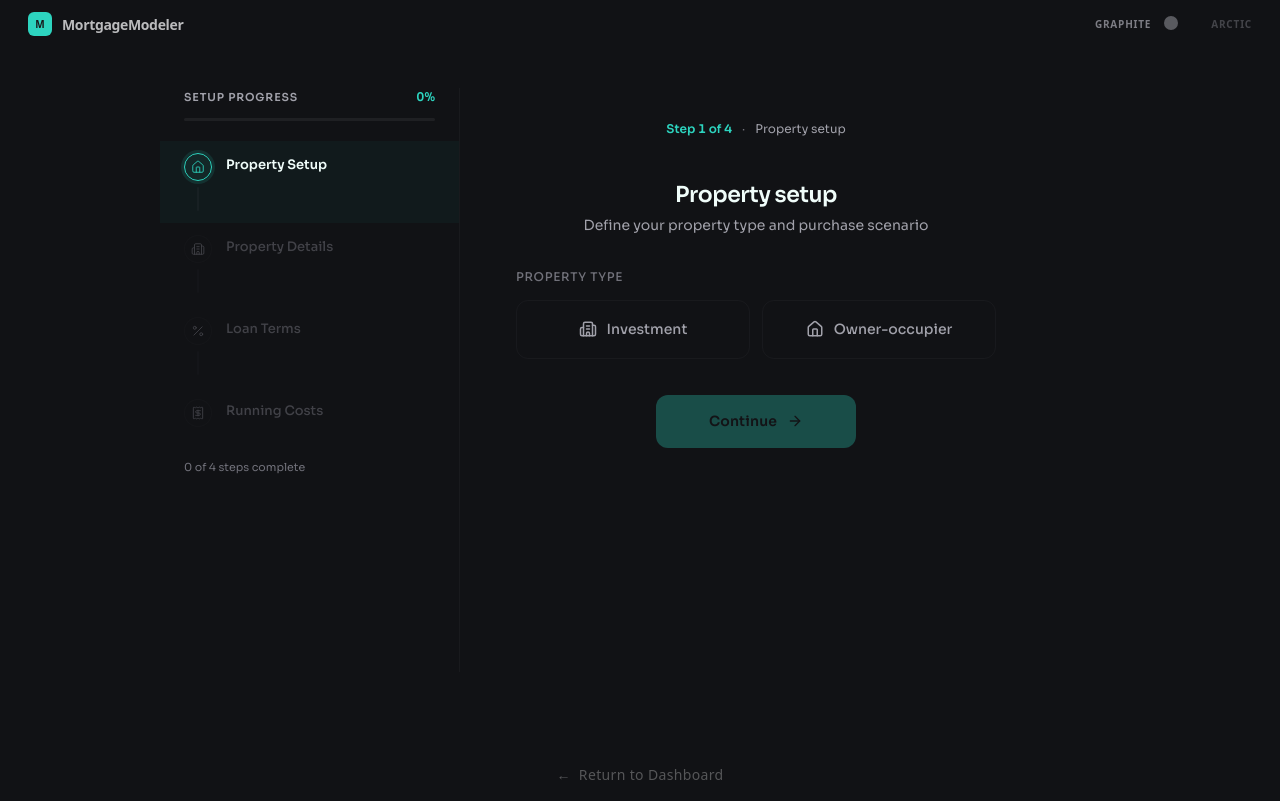
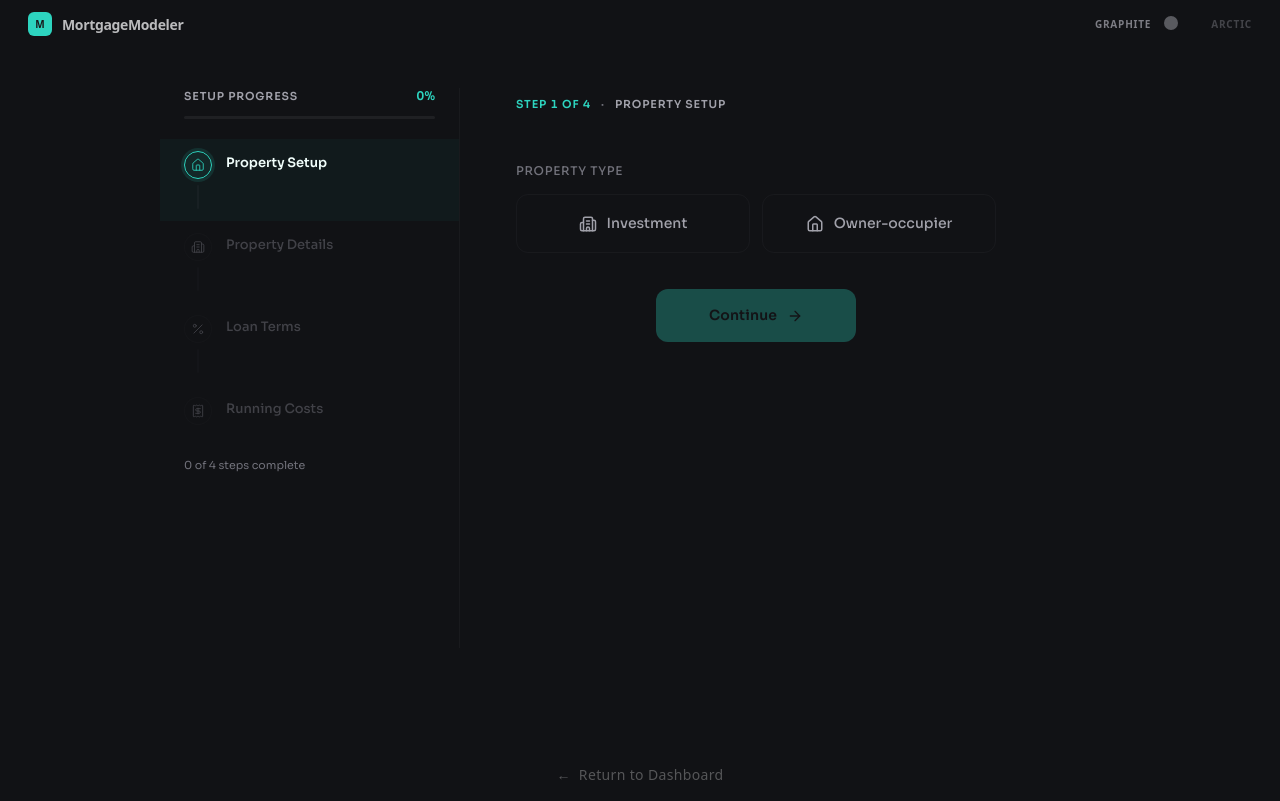
Before and after one commit to jordanlbf/MortgageModeler, a Next.js app in the folder frontend/: page /cashflow in a window 1280 px wide. Built offline with nearby package versions, Linux system fonts and the light colour scheme.

Commit message:
feat(cashflow): add purchase year input, remove IO loan options

```diff
--- a/frontend/src/components/cashflow/CashflowView.tsx
+++ b/frontend/src/components/cashflow/CashflowView.tsx
@@ -20,7 +20,7 @@ const STEP_ORDER_INVESTMENT: StepId[] = ["setup", "property", "loan", "costs", "
 const STEP_ORDER_BASE: StepId[] = ["setup", "property", "loan", "costs"];
 
 function getNaturalStep(s: ReturnType<typeof useCashflowState>): StepId | null {
-  if (!s.propertyUse || !s.purchaseMode) return "setup";
+  if (!s.propertyUse || !s.purchaseMode || !s.setupComplete) return "setup";
   if (!s.propertyComplete) return "property";
   if (!s.loanComplete) return "loan";
   if (!s.costsComplete) return "costs";
@@ -88,7 +88,7 @@ export default function CashflowCalculator() {
 
   const handleWizardStepComplete = useCallback(() => {
     switch (currentWizardStep) {
-      case "setup": break;
+      case "setup": s.setSetupComplete(true); break;
       case "property": s.setPropertyComplete(true); break;
       case "loan": s.setLoanComplete(true); break;
       case "costs": s.setCostsComplete(true); break;
--- a/frontend/src/components/cashflow/CashflowWizardStep.tsx
+++ b/frontend/src/components/cashflow/CashflowWizardStep.tsx
@@ -17,12 +17,12 @@ interface Props {
 type StepId = "setup" | "property" | "loan" | "costs" | "rental" | "tax";
 
 const STEP_META: Record<StepId, { title: string; subtitle: string; icon: React.ElementType }> = {
-  setup:    { title: "Property setup",   subtitle: "Define your property type and purchase scenario",  icon: Home       },
-  property: { title: "Property",         subtitle: "Enter your property details",                      icon: Building2  },
-  loan:     { title: "Loan",             subtitle: "Configure your loan structure",                    icon: Landmark   },
-  costs:    { title: "Costs",            subtitle: "Annual holding costs and expenses",                icon: Coins      },
-  rental:   { title: "Rental income",    subtitle: "Expected rental yield and management",             icon: Key        },
-  tax:      { title: "Tax",              subtitle: "Income and depreciation for tax modelling",        icon: Calculator },
+  setup:    { title: "Property Setup",   subtitle: "",  icon: Home       },
+  property: { title: "Property",         subtitle: "",  icon: Building2  },
+  loan:     { title: "Loan",             subtitle: "",  icon: Landmark   },
+  costs:    { title: "Costs",            subtitle: "",  icon: Coins      },
+  rental:   { title: "Rental Income",    subtitle: "",  icon: Key        },
+  tax:      { title: "Tax",              subtitle: "",  icon: Calculator },
 };
 
 function getStepOrder(isInvestment: boolean): StepId[] {
@@ -138,6 +138,10 @@ export default function CashflowWizardStep({ s, currentStep, onStepComplete, onS
                 <label className="cf-wiz-input-label">Original purchase price</label>
                 <input type="text" className="cf-wiz-input" value={`$${parseCurrencyCf(s.originalPurchasePrice).toLocaleString()}`} onChange={(e) => s.setOriginalPurchasePrice(e.target.value)} />
               </div>
+              <div className="cf-wiz-input-field">
+                <label className="cf-wiz-input-label">Year purchased</label>
+                <input type="text" className="cf-wiz-input" value={s.purchaseYear} onChange={(e) => s.setPurchaseYear(e.target.value.replace(/\D/g, "").slice(0, 4))} placeholder="2021" />
+              </div>
               <div className="cf-wiz-summary-strip">
                 <div className="cf-wiz-summary-item">
                   <span className="cf-wiz-summary-label">Equity</span>
@@ -168,13 +172,11 @@ export default function CashflowWizardStep({ s, currentStep, onStepComplete, onS
         const offset = parseCurrencyCf(s.offsetBalance);
         const effectivePrincipal = Math.max(0, principal - (s.hasOffset ? offset : 0));
         let monthlyRepayment = 0;
-        if (s.loanType === "interest-only") {
-          monthlyRepayment = effectivePrincipal * (parseFloat(s.interestRate) / 100 / 12);
-        } else if (rate > 0 && n > 0) {
+        if (rate > 0 && n > 0) {
           monthlyRepayment = effectivePrincipal * (rate * Math.pow(1 + rate, n)) / (Math.pow(1 + rate, n) - 1);
         }
         const monthlyInterest = effectivePrincipal * (parseFloat(s.interestRate) / 100 / 12);
-        const monthlyPrincipal = s.loanType === "principal-interest" ? monthlyRepayment - monthlyInterest : 0;
+        const monthlyPrincipal = monthlyRepayment - monthlyInterest;
 
         return (
           <div className="cf-wiz-fields">
@@ -186,9 +188,8 @@ export default function CashflowWizardStep({ s, currentStep, onStepComplete, onS
               </div>
               <div className="cf-wiz-loan-banner-breakdown">
                 <span className="cf-wiz-loan-banner-sub">{formatCurrencyCf(monthlyInterest)} interest</span>
-                {s.loanType === "principal-interest" && (
-                  <><span className="cf-wiz-loan-banner-dot">·</span><span className="cf-wiz-loan-banner-sub">{formatCurrencyCf(monthlyPrincipal)} principal</span></>
-                )}
+                <span className="cf-wiz-loan-banner-dot">·</span>
+                <span className="cf-wiz-loan-banner-sub">{formatCurrencyCf(monthlyPrincipal)} principal</span>
               </div>
             </div>
 
@@ -209,25 +210,6 @@ export default function CashflowWizardStep({ s, currentStep, onStepComplete, onS
                 </div>
               </div>
             </div>
-
-            {/* Loan type */}
-            <div className="cf-wiz-field-group">
-              <span className="cf-wiz-field-label">Repayment type</span>
-              <div className="cf-wiz-option-row">
-                <button className={`cf-wiz-opt compact ${s.loanType === "principal-interest" ? "selected" : ""}`} onClick={() => s.setLoanType("principal-interest")}>P&amp;I</button>
-                <button className={`cf-wiz-opt compact ${s.loanType === "interest-only" ? "selected" : ""}`} onClick={() => s.setLoanType("interest-only")}>Interest Only</button>
-              </div>
-            </div>
-
-            {s.loanType === "interest-only" && (
-              <div className="cf-wiz-input-field">
-                <label className="cf-wiz-input-label">IO period</label>
-                <div className="cf-wiz-input-wrap">
-                  <input type="text" className="cf-wiz-input cf-wiz-input-suffix" value={s.ioPeriod} onChange={(e) => s.setIoPeriod(e.target.value)} />
-                  <span className="cf-wiz-input-unit">yrs</span>
-                </div>
-              </div>
-            )}
 
             {/* Offset & extras */}
             <div className="cf-wiz-section-divider" />
@@ -362,10 +344,6 @@ export default function CashflowWizardStep({ s, currentStep, onStepComplete, onS
 
         {/* Card */}
         <div className={`cf-wiz-card ${step === "setup" ? "cf-wiz-card--centered" : ""}`}>
-          <div className="cf-wiz-header">
-            <h2 className="cf-wiz-title">{meta.title}</h2>
-            <p className="cf-wiz-subtitle">{meta.subtitle}</p>
-          </div>
           <div className="cf-wiz-content">{fieldsContent}</div>
           {footerContent}
         </div>
--- a/frontend/src/components/cashflow/cashflow.css
+++ b/frontend/src/components/cashflow/cashflow.css
@@ -49,6 +49,8 @@
 }
 
 .cf-wizard-view-inner {
+  --wiz-header-height: 16px;
+  --wiz-header-to-content: 35px;
   display: flex;
   width: 100%;
   max-width: 960px;
@@ -58,7 +60,7 @@
 .cf-wizard-view-main {
   flex: 1;
   min-width: 0;
-  padding: 32px 48px 32px 56px;
+  padding: 8px 48px 32px 56px;
   display: flex;
   align-items: flex-start;
 }
@@ -185,19 +187,23 @@
   flex-direction: column;
 }
 
+/* Row 1 header — shared height with wizard breadcrumb */
+
 /* ── Sidebar Nav ── */
 .cf-sidebar-nav {
   display: flex;
   flex-direction: column;
 }
 
-/* Header with progress */
+/* Header — height shared with wizard breadcrumb via --wiz-row1-height */
 .cf-sidebar-nav-header {
   display: flex;
   align-items: center;
   justify-content: space-between;
   padding: 0 24px;
+  height: var(--wiz-header-height);
   margin-bottom: 12px;
+  line-height: 1;
 }
 
 .cf-sidebar-nav-head {
@@ -1629,7 +1635,7 @@
 .cf-wiz-wrap {
   display: flex;
   flex-direction: column;
-  gap: 32px;
+  gap: var(--wiz-header-to-content);
   width: 100%;
   max-width: 480px;
 }
@@ -1638,11 +1644,15 @@
 .cf-wiz-breadcrumb {
   display: flex;
   align-items: center;
-  justify-content: center;
+  justify-content: flex-start;
   gap: 10px;
-  font-size: 12px;
+  font-size: 11px;
+  font-weight: 600;
+  letter-spacing: 0.08em;
+  text-transform: uppercase;
   color: var(--cf-text-muted);
-  margin-bottom: 12px;
+  height: var(--wiz-header-height);
+  line-height: 1;
 }
 
 .cf-wiz-breadcrumb-step {
@@ -1713,7 +1723,7 @@
 
 /* Content area */
 .cf-wiz-content {
-  padding: 32px 0 12px;
+  padding: 15px 0 12px;
 }
 
 /* Fields container */
--- a/frontend/src/hooks/useCashflowState.ts
+++ b/frontend/src/hooks/useCashflowState.ts
@@ -21,6 +21,7 @@ export interface CashflowState {
   isNewPurchase: boolean;
 
   // Completion
+  setupComplete: boolean;
   propertyComplete: boolean;
   loanComplete: boolean;
   costsComplete: boolean;
@@ -39,6 +40,7 @@ export interface CashflowState {
   depositAmount: string;
   currentValue: string;
   originalPurchasePrice: string;
+  purchaseYear: string;
   currentLoanBalance: string;
 
   // Form values – Loan
@@ -83,6 +85,7 @@ export interface CashflowState {
   // Setters
   setPropertyUse: (v: PropertyUse | null) => void;
   setPurchaseMode: (v: PurchaseMode | null) => void;
+  setSetupComplete: (v: boolean) => void;
   setPropertyComplete: (v: boolean) => void;
   setLoanComplete: (v: boolean) => void;
   setCostsComplete: (v: boolean) => void;
@@ -92,6 +95,7 @@ export interface CashflowState {
   setDepositAmount: (v: string) => void;
   setCurrentValue: (v: string) => void;
   setOriginalPurchasePrice: (v: string) => void;
+  setPurchaseYear: (v: string) => void;
   setCurrentLoanBalance: (v: string) => void;
   setInterestRate: (v: string) => void;
   setLoanTerm: (v: string) => void;
@@ -131,6 +135,7 @@ export function useCashflowState(): CashflowState {
   const [purchaseMode, setPurchaseMode] = useState<PurchaseMode | null>(null);
 
   // Progressive form completion
+  const [setupComplete, setSetupComplete] = useState(false);
   const [propertyComplete, setPropertyComplete] = useState(false);
   const [loanComplete, setLoanComplete] = useState(false);
   const [costsComplete, setCostsComplete] = useState(false);
@@ -142,6 +147,7 @@ export function useCashflowState(): CashflowState {
   const [depositAmount, setDepositAmount] = useState("0");
   const [currentValue, setCurrentValue] = useState("850000");
   const [originalPurchasePrice, setOriginalPurchasePrice] = useState("650000");
+  const [purchaseYear, setPurchaseYear] = useState(String(new Date().getFullYear() - 3));
   const [currentLoanBalance, setCurrentLoanBalance] = useState("480000");
 
   // Form values - Loan
@@ -186,8 +192,8 @@ export function useCashflowState(): CashflowState {
   const isNewPurchase = purchaseMode === "new";
 
   const allComplete = isInvestment
-    ? propertyComplete && loanComplete && costsComplete && rentalComplete && taxComplete
-    : propertyComplete && loanComplete && costsComplete;
+    ? setupComplete && propertyComplete && loanComplete && costsComplete && rentalComplete && taxComplete
+    : setupComplete && propertyComplete && loanComplete && costsComplete;
 
   const loanAmount = isNewPurchase
     ? parseCurrencyCf(purchasePrice) - parseCurrencyCf(depositAmount)
@@ -373,6 +379,7 @@ export function useCashflowState(): CashflowState {
       case "propertyUse":
         setPropertyUse(null);
         setPurchaseMode(null);
+        setSetupComplete(false);
         setPropertyComplete(false);
         setLoanComplete(false);
         setCostsComplete(false);
@@ -381,6 +388,7 @@ export function useCashflowState(): CashflowState {
         break;
       case "purchaseMode":
         setPurchaseMode(null);
+        setSetupComplete(false);
         setPropertyComplete(false);
         setLoanComplete(false);
         setCostsComplete(false);
@@ -420,9 +428,9 @@ export function useCashflowState(): CashflowState {
 
   return {
     propertyUse, purchaseMode, isInvestment, isNewPurchase,
-    propertyComplete, loanComplete, costsComplete, rentalComplete, taxComplete, allComplete,
+    setupComplete, propertyComplete, loanComplete, costsComplete, rentalComplete, taxComplete, allComplete,
     loanAmount, propertyValue, effectiveViewMode, marginalRate,
-    purchasePrice, depositAmount, currentValue, originalPurchasePrice, currentLoanBalance,
+    purchasePrice, depositAmount, currentValue, originalPurchasePrice, purchaseYear, currentLoanBalance,
     interestRate, loanTerm, loanType, ioPeriod, hasOffset, offsetBalance, extraRepayments,
     councilRates, waterRates, insurance, maintenance, hasStrata, strataFees,
     weeklyRent, vacancyRate, usePropertyManager, managementFee,
@@ -430,8 +438,8 @@ export function useCashflowState(): CashflowState {
     viewMode, selectedYear, hoveredYear, expandedSections,
     yearData, chartData, selectedYearData,
     setPropertyUse, setPurchaseMode,
-    setPropertyComplete, setLoanComplete, setCostsComplete, setRentalComplete, setTaxComplete,
-    setPurchasePrice, setDepositAmount, setCurrentValue, setOriginalPurchasePrice, setCurrentLoanBalance,
+    setSetupComplete, setPropertyComplete, setLoanComplete, setCostsComplete, setRentalComplete, setTaxComplete,
+    setPurchasePrice, setDepositAmount, setCurrentValue, setOriginalPurchasePrice, setPurchaseYear, setCurrentLoanBalance,
     setInterestRate, setLoanTerm, setLoanType, setIoPeriod, setHasOffset, setOffsetBalance, setExtraRepayments,
     setCouncilRates, setWaterRates, setInsurance, setMaintenance, setHasStrata, setStrataFees,
     setWeeklyRent, setVacancyRate, setUsePropertyManager, setManagementFee,
```
Also changed, not shown: 1 other file (tests, documents, lock files or other folders).
